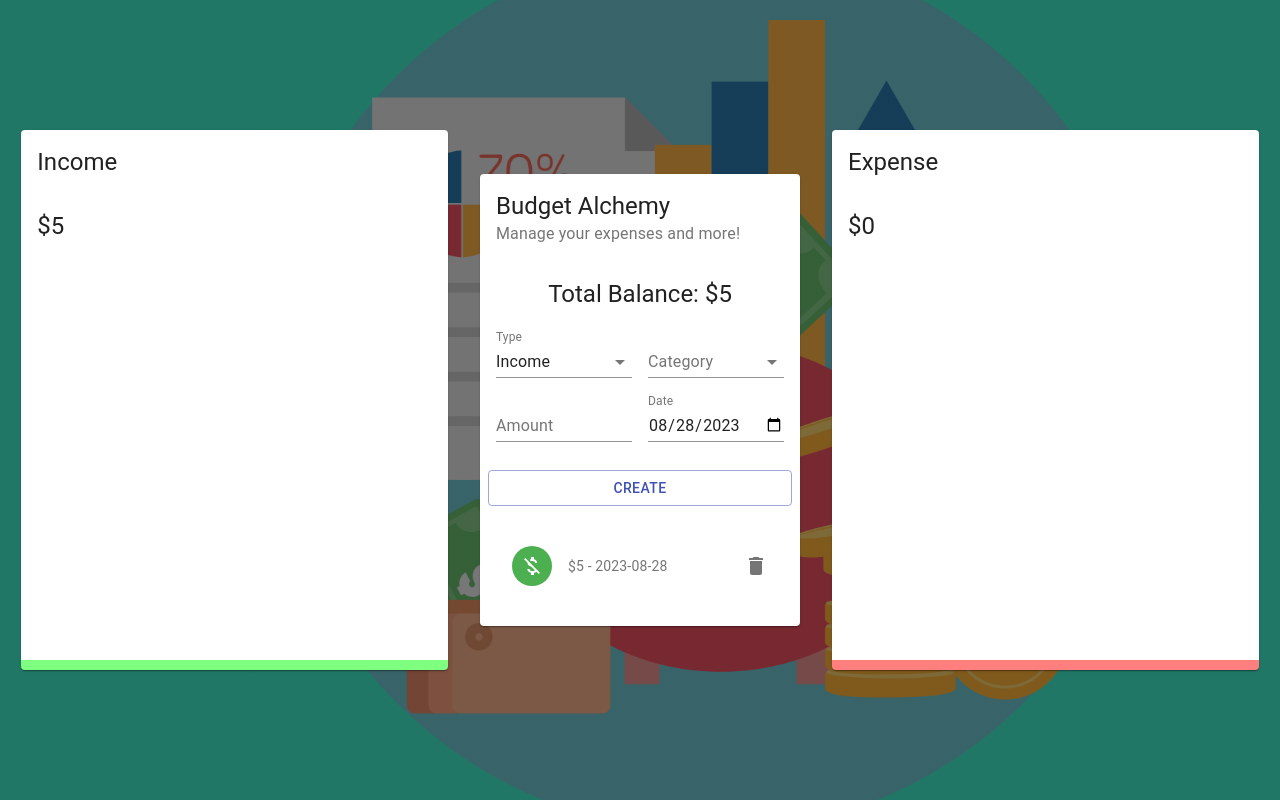
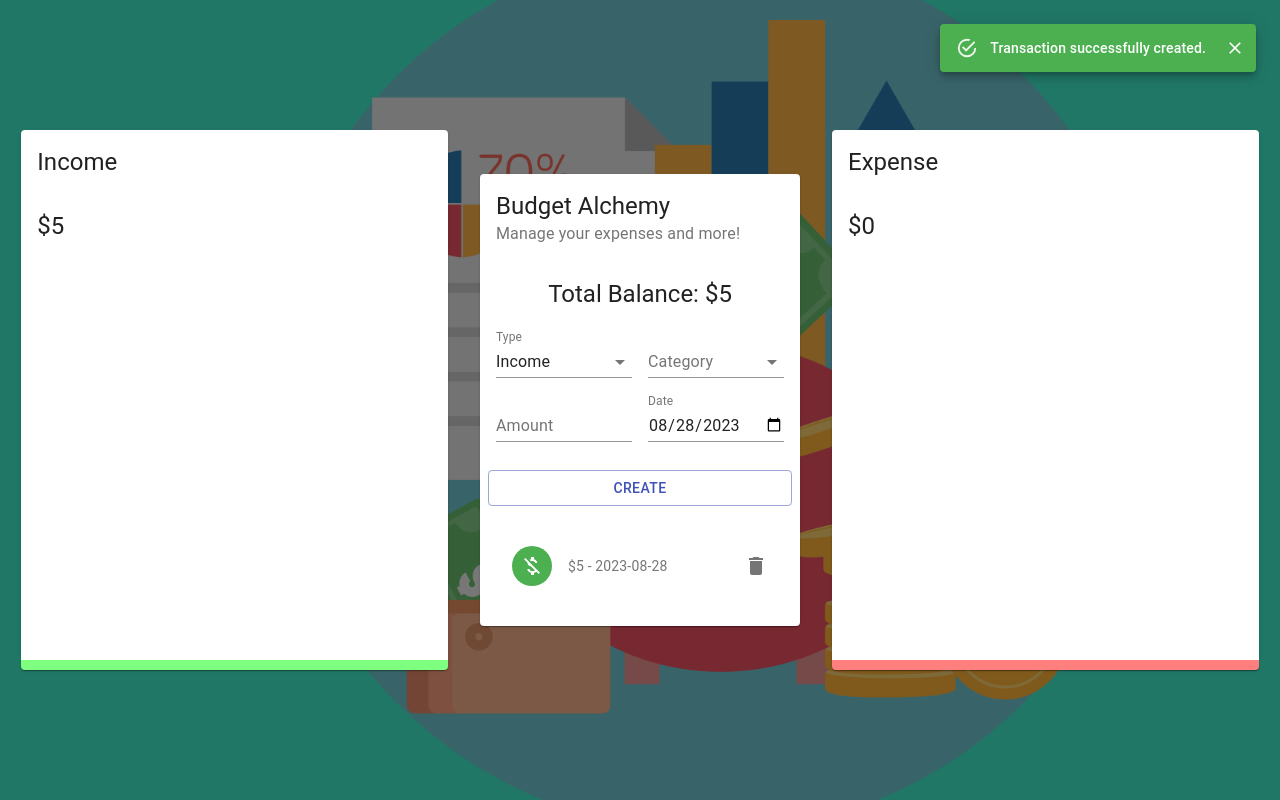
Before and after one commit to olooeez/budget-alchemy, a React (Create React App) app: page / in a window 1280 px wide. Both pictures are taken after typing "5" into the empty fields and a click on the button "CREATE". Built offline with nearby package versions, Linux system fonts and the light colour scheme.

Commit message:
Adicionando um alert na transação

```diff
--- a/src/components/Main/Form/index.jsx
+++ b/src/components/Main/Form/index.jsx
@@ -5,6 +5,7 @@ import useStyles from './styles'
 import { BudgetAlchemyContext } from '../../../context/BudgetAlchemyContext'
 import { incomeCategories, expenseCategories } from '../../../constants/categories'
 import formatDate from '../../../utils/formatDate'
+import CustomizedSnackbar from '../../Snackbar'
 
 const initialState = {
   amount: '',
@@ -17,18 +18,21 @@ const Form = () => {
   const classes = useStyles()
   const [formData, setFormData] = useState(initialState)
   const { addTransaction } = useContext(BudgetAlchemyContext)
+  const [open, setOpen] = useState(false)
 
   const createTransaction = () => {
     const transaction = { ...formData, amount: Number(formData.amount), id: uuidv4() }
 
     addTransaction(transaction)
     setFormData(initialState)
+    setOpen(true)
   }
 
   const selectedCategories = formData.type === 'Income' ? incomeCategories : expenseCategories
 
   return (
     <Grid container spacing={2}>
+      <CustomizedSnackbar open={open} setOpen={setOpen} />
       <Grid item xs={6}>
         <FormControl fullWidth>
           <InputLabel>Type</InputLabel>
--- /dev/null
+++ b/src/components/Snackbar/index.jsx
@@ -0,0 +1,24 @@
+import React from 'react'
+import { Snackbar } from '@material-ui/core'
+import { Alert } from '@material-ui/lab'
+import useStyles from './styles'
+
+const CustomizedSnackbar = ({ open, setOpen }) => {
+  const classes = useStyles()
+
+  const handleClose = (event, reason) => {
+    if (reason === 'clickaway') return
+
+    setOpen(false)
+  }
+
+  return (
+    <div className={classes.root}>
+      <Snackbar anchorOrigin={{ vertical: 'top', horizontal: 'right' }} open={open} autoHideDuration={6000} onClose={handleClose}>
+        <Alert onClose={handleClose} severity='success' elevation={6} variant='filled'>Transaction successfully created.</Alert>
+      </Snackbar>
+    </div>
+  )
+}
+
+export default CustomizedSnackbar
--- /dev/null
+++ b/src/components/Snackbar/styles.js
@@ -0,0 +1,10 @@
+import { makeStyles } from '@material-ui/core/styles';
+
+export default makeStyles((theme) => ({
+  root: {
+    width: '100%',
+    '& > * + *': {
+      marginTop: theme.spacing(2),
+    },
+  },
+}))
```
